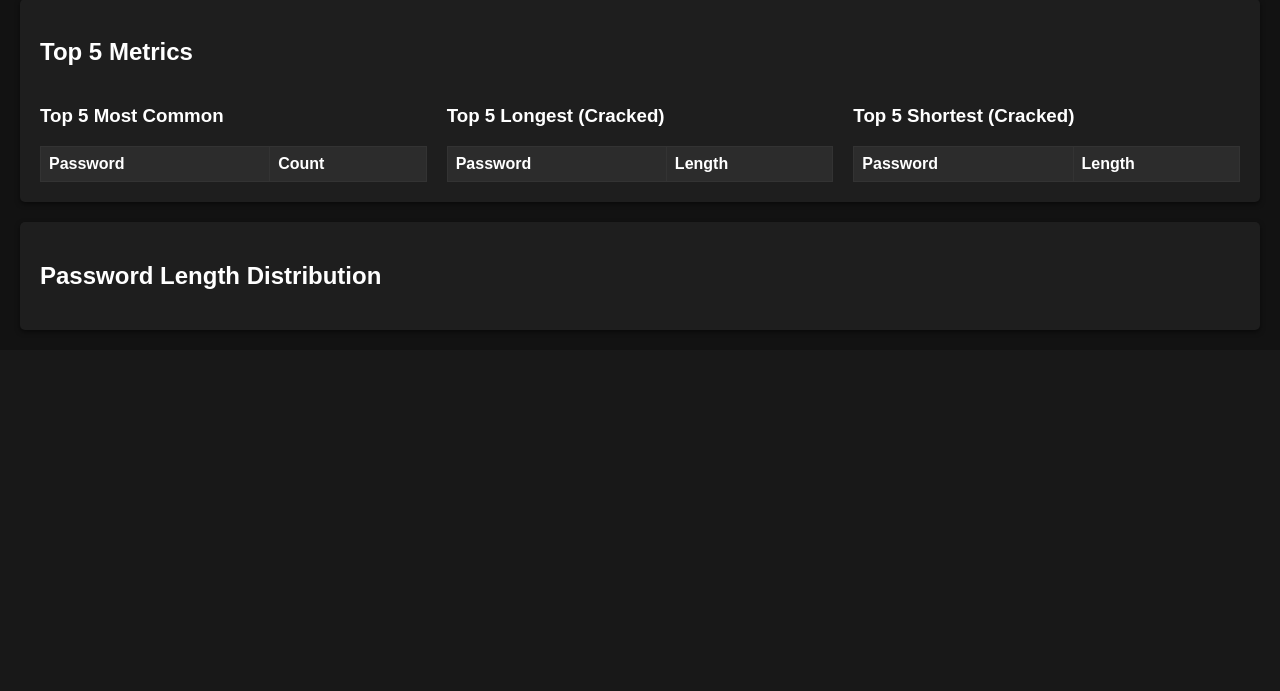
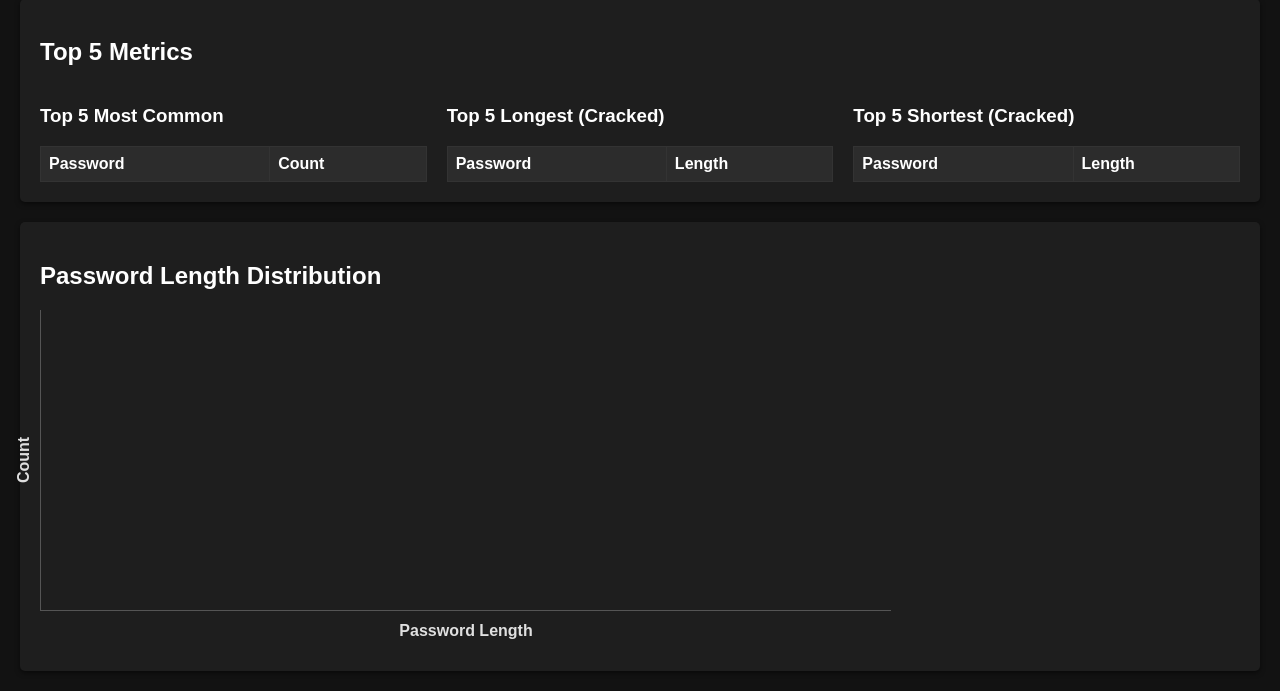
Before and after one commit to jcollins387/PassMetrics, a Flask app: page / in a window 1280 px wide. Shown: the part 623-1314 px from the top of the page. Before the commit the page ends 954 px from the top, so only its background shows below. Run offline with Flask 3, Linux system fonts and the light colour scheme; data that the repository does not hold is empty.

Commit message:
Rename to adpa.py and update dashboard password length chart
- Renames `analyze_hashes.py` to `adpa.py` to match the README.
- Updates `README.md` to reflect the new filename.
- Modifies `templates/dashboard.html` to convert the "Password Length Distribution" chart from a horizontal format to a vertical bar chart using flexbox.
- Adds explicit "Count" (Y) and "Password Length" (X) axis labels to the chart.
- Updates the lengths SQL query in `app.py` to order by `pw_length ASC` so the X-axis scales correctly from left to right.

Co-authored-by: jcollins387 <68445089+jcollins387@users.noreply.github.com>

```diff
--- a/app.py
+++ b/app.py
@@ -131,7 +131,7 @@ def dashboard():
         FROM hashes
         WHERE is_history = 0 AND cracked_password IS NOT NULL
         GROUP BY length(cracked_password)
-        ORDER BY pw_length DESC
+        ORDER BY pw_length ASC
     """)
     lengths_data = c.fetchall()
     max_count = max([row["count"] for row in lengths_data]) if lengths_data else 1
--- a/templates/dashboard.html
+++ b/templates/dashboard.html
@@ -77,14 +77,22 @@
 
 <div class="card">
     <h2>Password Length Distribution</h2>
-    <div style="width: 100%; max-width: 600px;">
+    <div style="display: flex; align-items: flex-end; height: 300px; width: 100%; max-width: 800px; padding-left: 50px; position: relative; border-left: 1px solid #555; border-bottom: 1px solid #555; margin-bottom: 40px; margin-top: 20px;">
+        <!-- Y-axis label -->
+        <div style="position: absolute; left: -40px; top: 50%; transform: translateY(-50%) rotate(-90deg); transform-origin: center; font-weight: bold;">
+            Count
+        </div>
+
+        <!-- X-axis label -->
+        <div style="position: absolute; bottom: -30px; left: 50%; transform: translateX(-50%); font-weight: bold;">
+            Password Length
+        </div>
+
         {% for row in lengths %}
-        <div style="display: flex; align-items: center; margin-bottom: 5px;">
-            <div style="width: 50px; text-align: right; padding-right: 10px;">{{ row.pw_length }}</div>
-            <div style="flex-grow: 1; background: #eee; height: 20px; position: relative;">
-                <div style="background: #007bff; height: 100%; width: {{ (row.count / max_count * 100) }}%;"></div>
-            </div>
-            <div style="width: 50px; padding-left: 10px;">{{ row.count }}</div>
+        <div style="display: flex; flex-direction: column; align-items: center; justify-content: flex-end; flex: 1; height: 100%; margin: 0 2px; group: hover;">
+            <div style="font-size: 0.8em; margin-bottom: 2px;">{{ row.count }}</div>
+            <div style="background: #007bff; width: 100%; min-width: 10px; height: {{ (row.count / max_count * 100) }}%; transition: height 0.3s ease;"></div>
+            <div style="margin-top: 5px; font-size: 0.9em;">{{ row.pw_length }}</div>
         </div>
         {% endfor %}
     </div>
```
Also changed, not shown: README.md, adpa.py (renamed from analyze_hashes.py).
